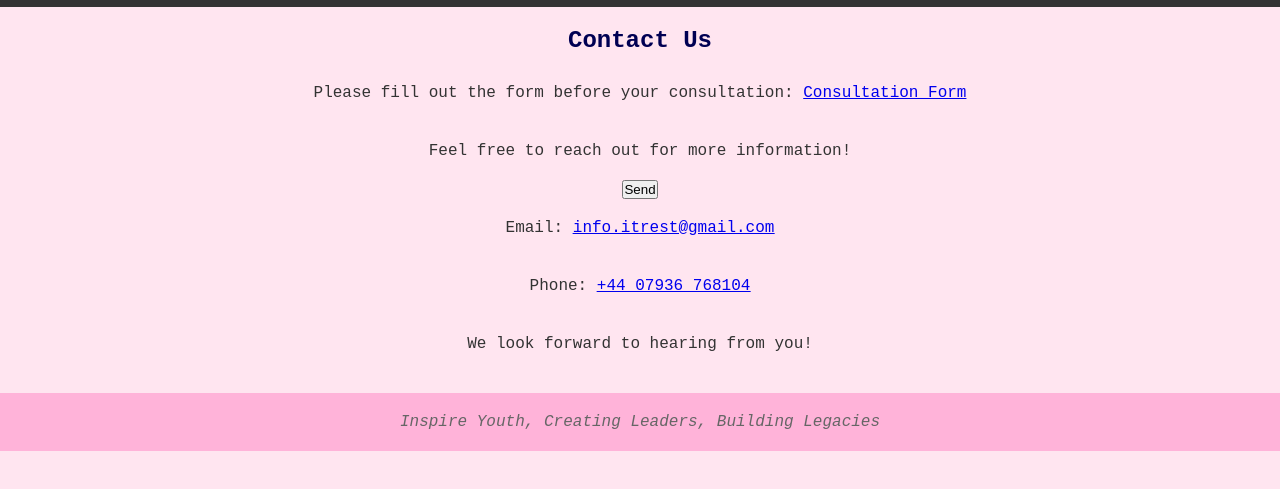
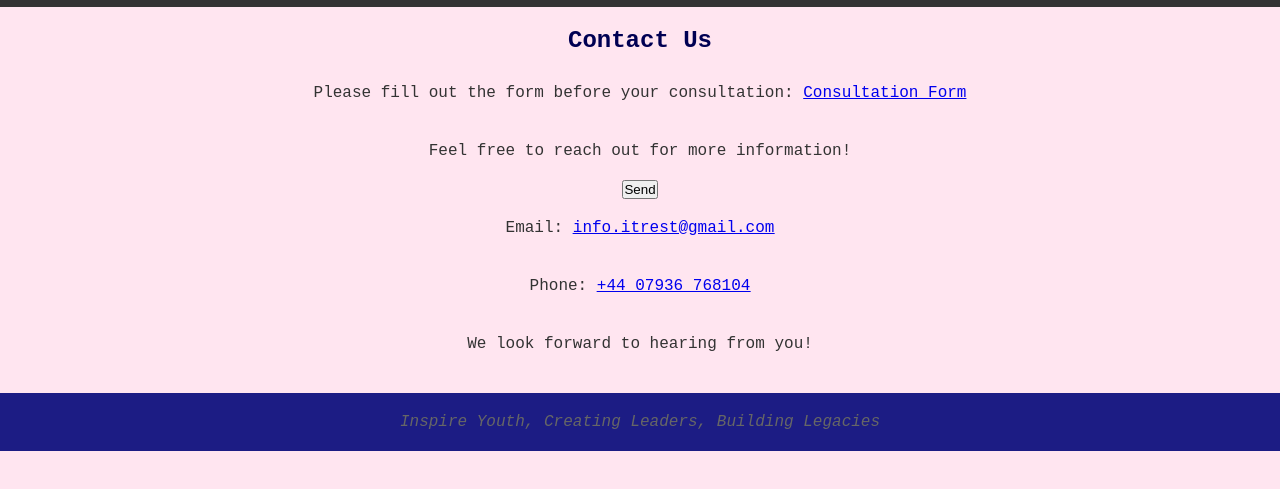
Before and after one commit to NROSM05/iTREST, a plain HTML site: page iTREST 4.html in a window 1280 px wide. Shown: the part 191-680 px from the top of the page. Drawn offline with Linux system fonts and the light colour scheme.

Commit message:
Update iTREST 4.html

```diff
--- a/iTREST 4.html
+++ b/iTREST 4.html
@@ -153,7 +153,7 @@ img[alt="balloon"], img[alt="balloon2"] {
 
         /* Footer Styling */
         footer {
-            background-color: #FFB3D9;
+            background-color: #1c1c84;
             color: #666;
             text-align: center;
             padding: 20px;
```
